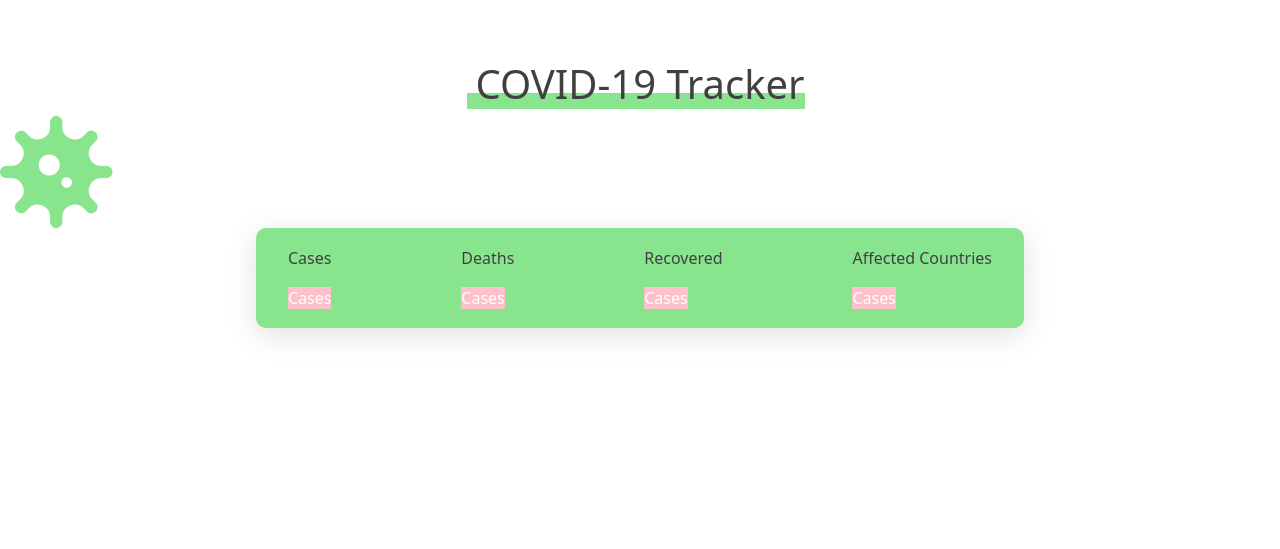
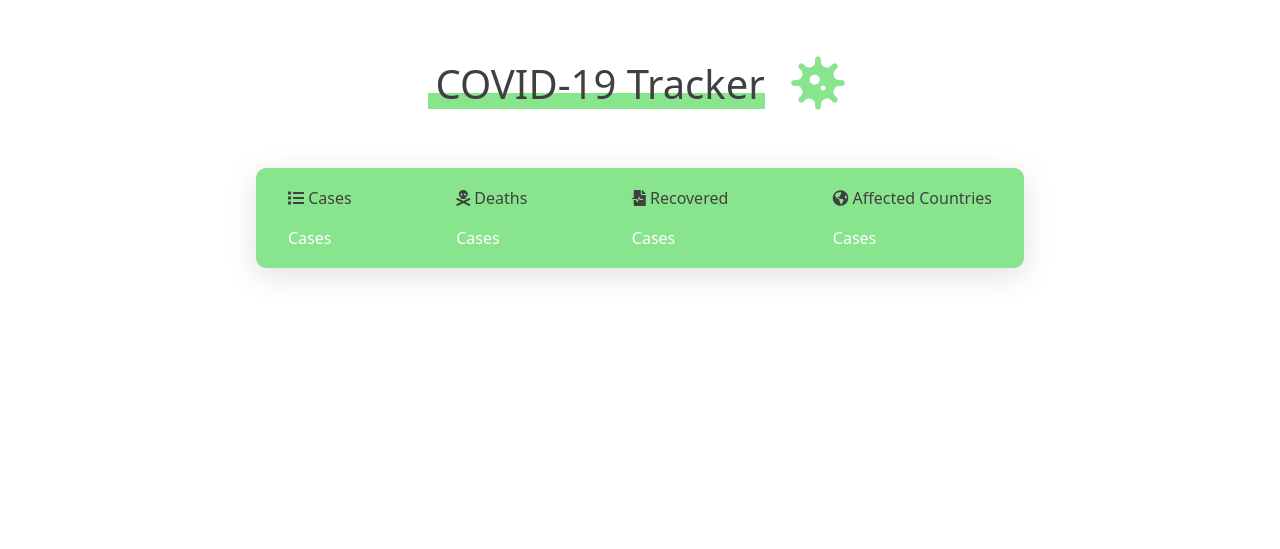
Before and after one commit to b-lauren/covid-tracker, a PHP site: page / in a window 1280 px wide. Shown: the part 60-609 px from the top of the page. Run offline with PHP 8.4, Linux system fonts and the light colour scheme.

Commit message:
Adds extra styling

```diff
--- a/index.html
+++ b/index.html
@@ -23,23 +23,23 @@
   <div class="content-container">
     <h1 class="center main">
       <span class="chunky">COVID-19 Tracker</span>
+      <i class="fas fa-virus fa-lg virus"></i>
     </h1>
-    <i class="fas fa-virus fa-7x virus"></i>
     <div class="stats">
       <div>
-        <p>Cases</p>
+        <p><i class="fas fa-list"></i> Cases</p>
         <span class="cases">Cases</span>
       </div>
       <div>
-        <p>Deaths</p>
+        <p><i class="fas fa-skull-crossbones"></i> Deaths</p>
         <span class="cases">Cases</span>
       </div>
       <div>
-        <p>Recovered</p>
+        <p><i class="fas fa-file-medical-alt"></i> Recovered</p>
         <span class="cases">Cases</span>
       </div>
       <div>
-        <p>Affected Countries</p>
+        <p><i class="fas fa-globe-americas"></i> Affected Countries</p>
         <span class="cases">Cases</span>
       </div>
     </div>
--- a/styles.css
+++ b/styles.css
@@ -20,7 +20,7 @@ h1 {
 }
 
 .main {
-  margin-top: 60px;
+  margin: 60px 0;
 }
 
 .chunky {
@@ -72,12 +72,12 @@ footer {
 
 
 .cases {
-  background: pink;
   color: white;
 }
 
 .virus {
   color: #88E58D;
+  margin-left: 16px;
 }
 
 .stats {
@@ -97,3 +97,10 @@ footer {
 .stats p {
   font-size: 16px;
 }
+
+
+@media only screen and (max-width: 600px) {
+  .stats {
+    flex-direction: column;
+  }
+}
```
